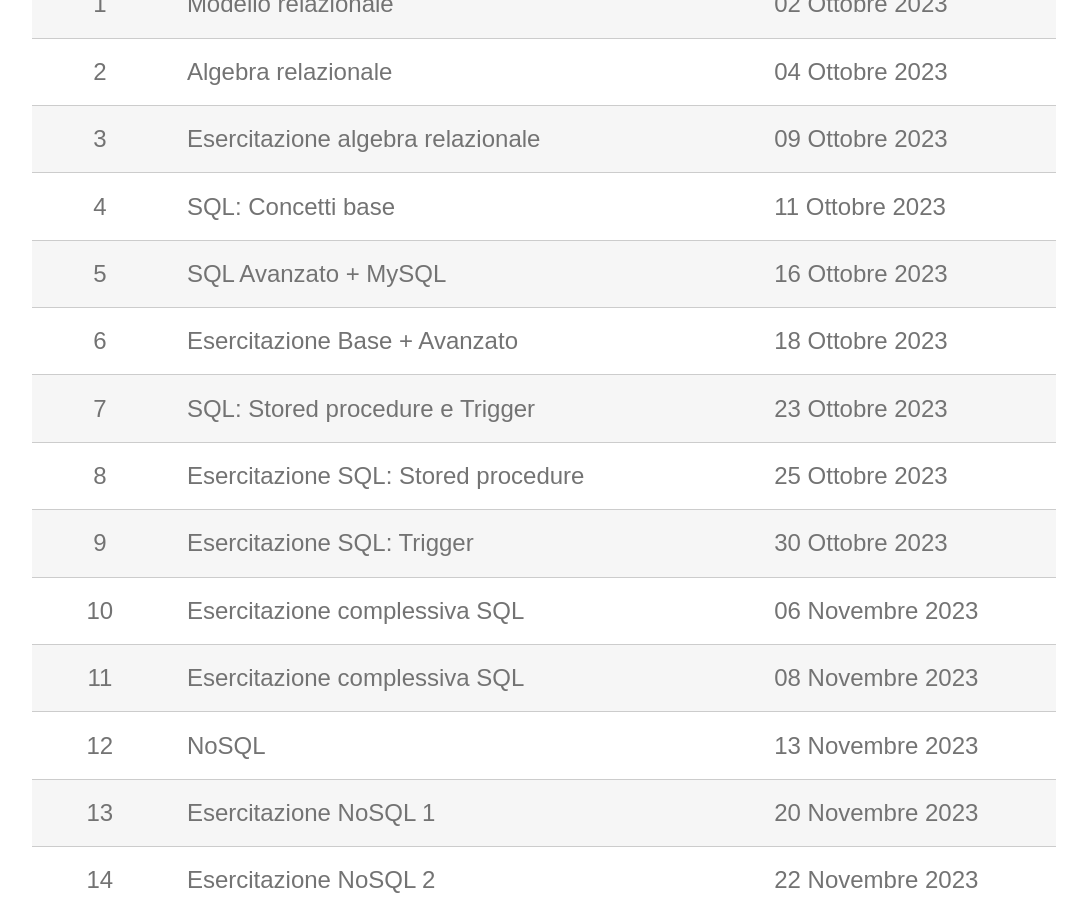
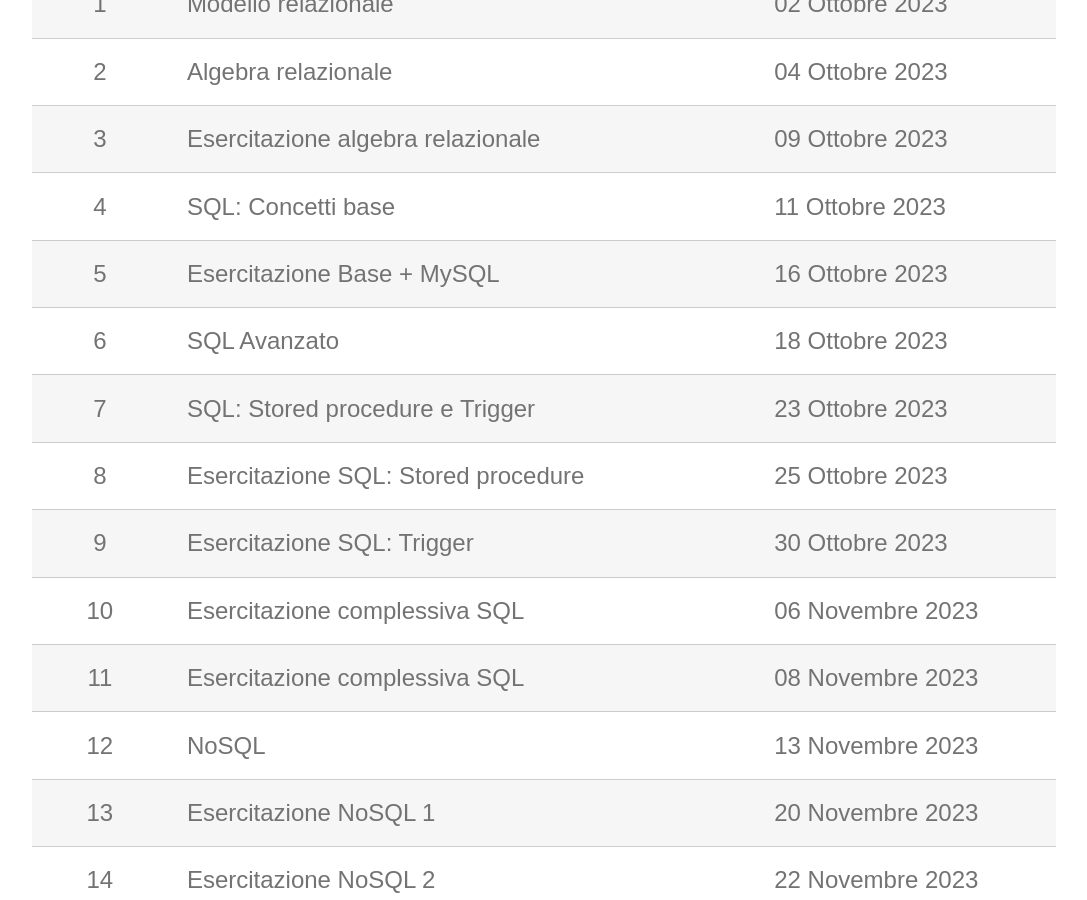
Before and after one commit to perceivelab/database-course, a Jekyll site: the page built from index.md, in a window 1280 px wide and 900 px high, scrolled down 1935 px. Shown: the whole window, without its empty margins (96-1183 px from the left). Built offline with Jekyll 4.4.1, drawn with Linux system fonts in a browser that asks for light colours.

Commit message:
Update index.md

```diff
--- a/index.md
+++ b/index.md
@@ -50,8 +50,8 @@ La roadmap e' provvisoria e puo' subire variazioni.
 | 2     | Algebra relazionale   | 04 Ottobre 2023   |
 | 3     | Esercitazione algebra relazionale         | 09 Ottobre 2023  |
 | 4     | SQL: Concetti base   | 11 Ottobre 2023   |
-| 5     | SQL Avanzato + MySQL         | 16 Ottobre 2023  |
-| 6     | Esercitazione Base + Avanzato   | 18 Ottobre 2023   |
+| 5     | Esercitazione Base + MySQL         | 16 Ottobre 2023  |
+| 6     | SQL Avanzato| 18 Ottobre 2023   |
 | 7     | SQL: Stored procedure e Trigger         | 23 Ottobre 2023  |
 | 8     | Esercitazione SQL: Stored procedure   | 25 Ottobre 2023   |
 | 9     | Esercitazione SQL: Trigger        | 30 Ottobre 2023  |
```
